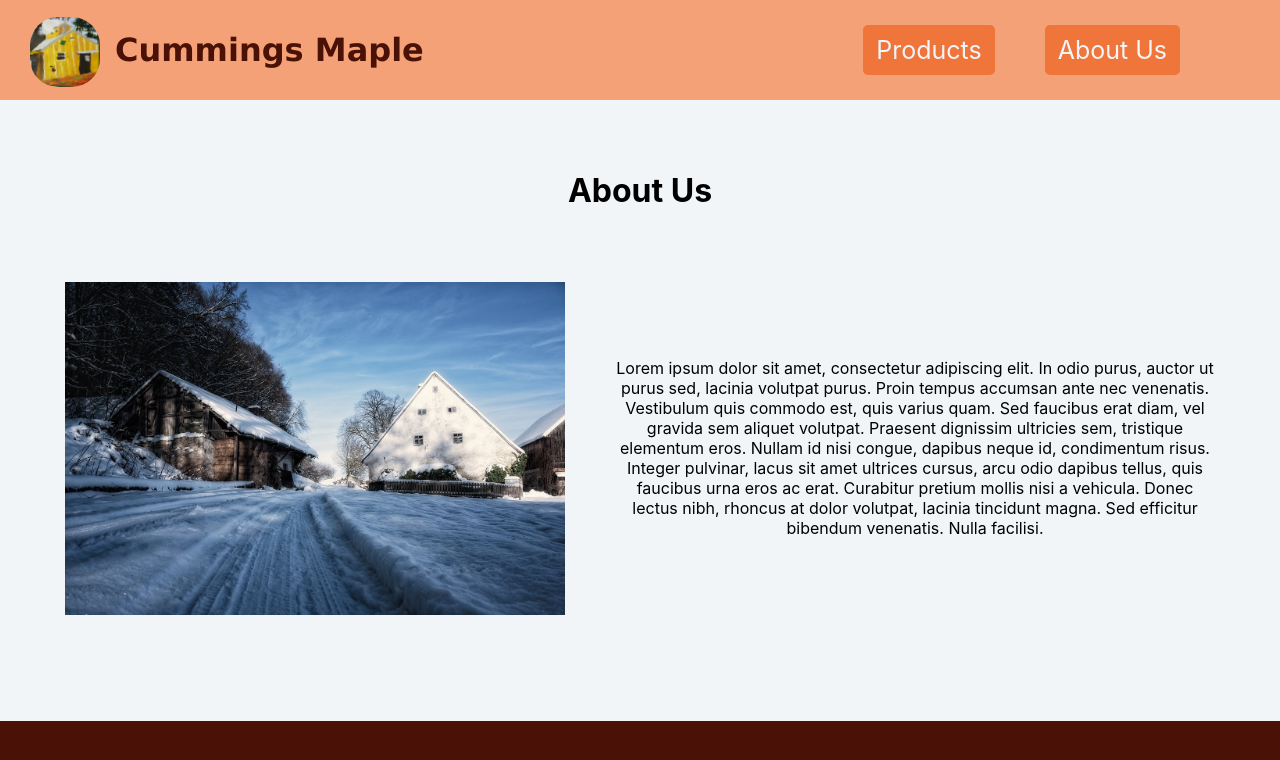
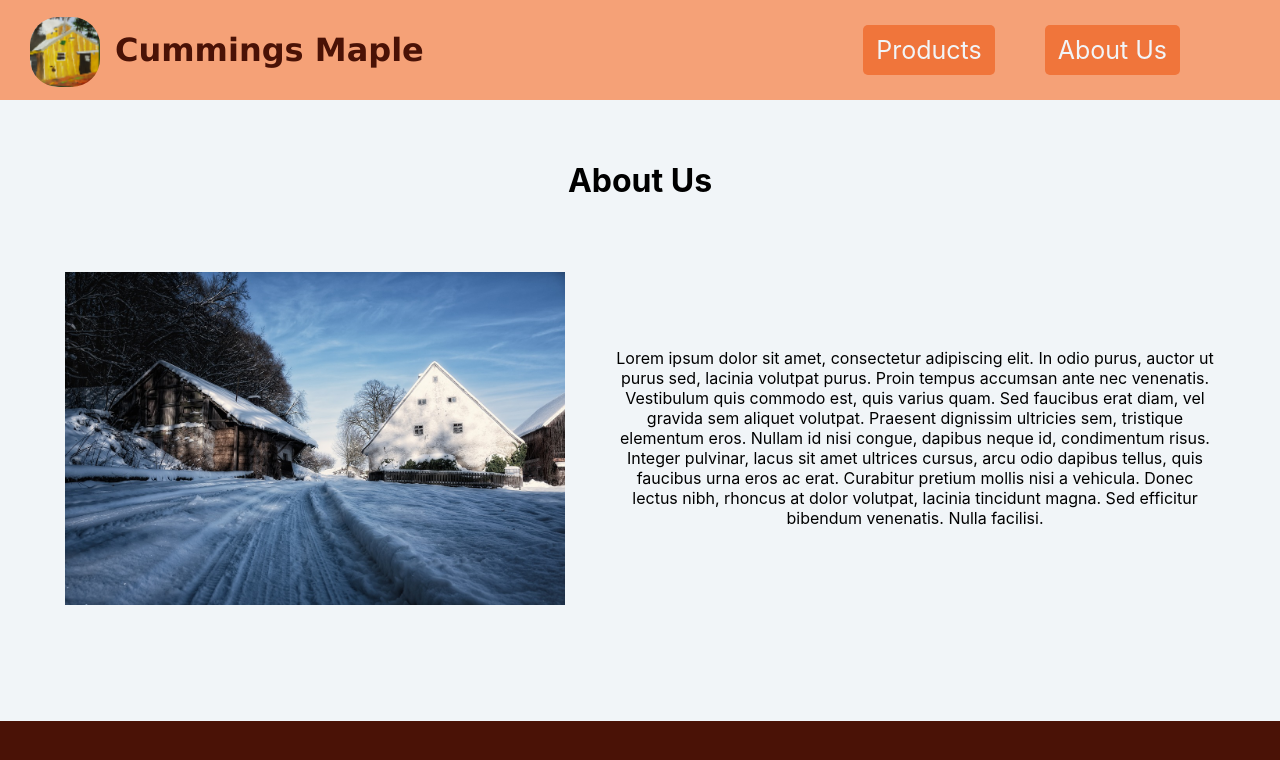
Before and after one commit to LaurenCummings/cummings-maple-vite, a React (Vite) app: page /About in a window 1280 px wide. Shown: the top 760 px of the page. Built offline with nearby package versions, Linux system fonts and the light colour scheme.

Commit message:
adjusted paddings

```diff
--- a/src/css/AboutUs.css
+++ b/src/css/AboutUs.css
@@ -4,7 +4,7 @@
 }
 
 .about-us h1{
-    padding-top: 50px;
+    padding-top: 40px;
 }
 
 .about-us-info {
@@ -12,7 +12,7 @@
     justify-content: center;
     align-items: center;
     gap: 50px;
-    padding-top: 50px;
+    padding: 50px 0px;
 }
 
 .about-us-info img {
```
